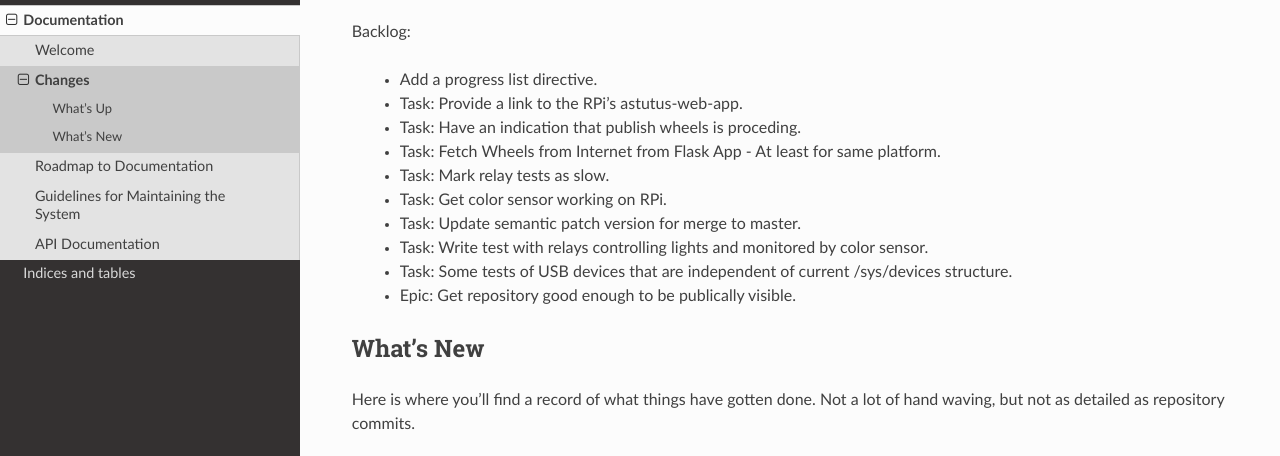
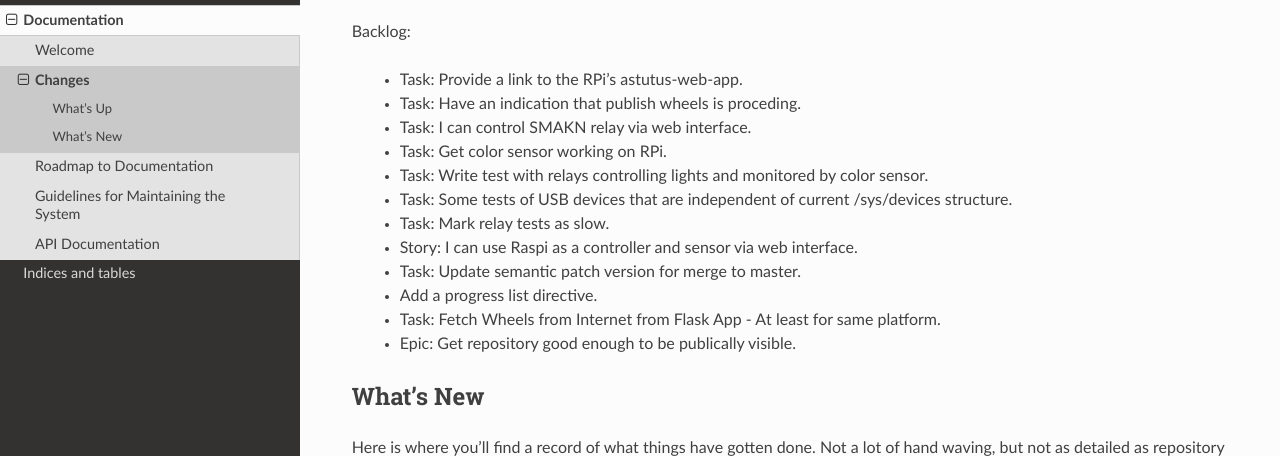
Before and after one commit to rich-dobbs-13440/astutus, a Sphinx documentation site: the page built from docs/doc/changes.rst, in a window 1280 px wide and 900 px high, scrolled down 352 px, cut to the strip 188-644 px from the top of the window. Built offline with Sphinx 7.4.7 and the Read the Docs theme 2.0.0, drawn with Linux system fonts in a browser that asks for light colours.

Commit message:
Update  backlog

```diff
--- a/docs/doc/changes.rst
+++ b/docs/doc/changes.rst
@@ -43,15 +43,17 @@ Rather we work on something else?  Just let us know!
 
 Backlog:
 
-  * Add a progress list directive.
   * Task: Provide a link to the RPi's astutus-web-app.
   * Task: Have an indication that publish wheels is proceding.
-  * Task: Fetch Wheels from Internet from Flask App - At least for same platform.
-  * Task: Mark relay tests as slow.
+  * Task: I can control SMAKN relay via web interface.
   * Task: Get color sensor working on RPi.
-  * Task: Update semantic patch version for merge to master.
   * Task: Write test with relays controlling lights and monitored by color sensor.
   * Task: Some tests of USB devices that are independent of current /sys/devices structure.
+  * Task: Mark relay tests as slow.
+  * Story: I can use Raspi as a controller and sensor via web interface.
+  * Task: Update semantic patch version for merge to master.
+  * Add a progress list directive.
+  * Task: Fetch Wheels from Internet from Flask App - At least for same platform.
   * Epic: Get repository good enough to be publically visible.
 
 
```
